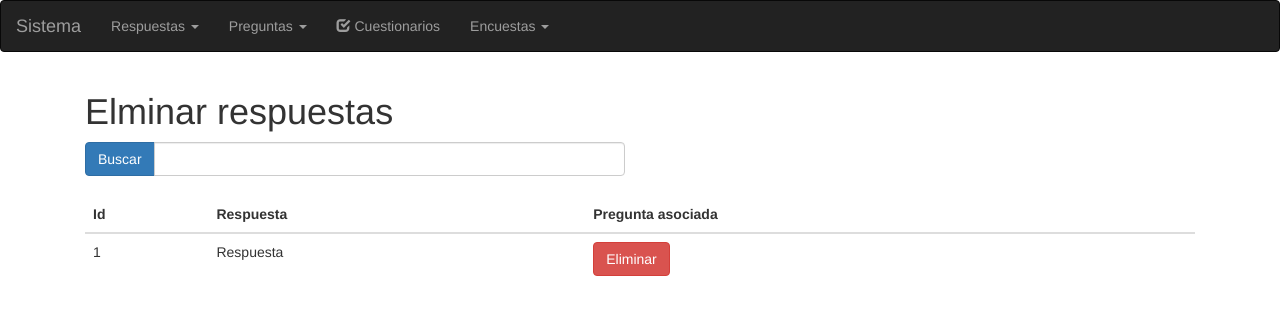
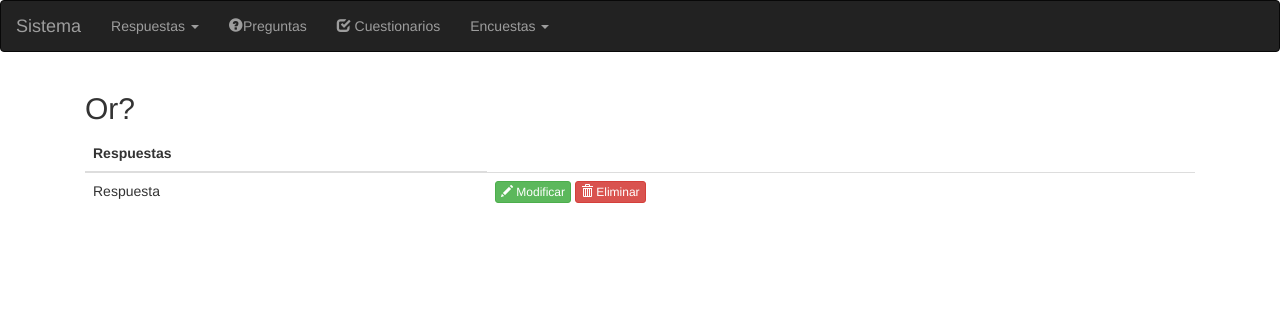
Before and after one commit to elxris/uam-se-project, a CodeIgniter app: page /uam-se-project/respuesta/verRespuestas/1 in a window 1280 px wide. Shown: the top 315 px of the page. Run offline with CodeIgniter, Linux system fonts and the light colour scheme.

Commit message:
Retrabajo e implementaciòn de S6

```diff
--- a/application/controllers/pregunta.php
+++ b/application/controllers/pregunta.php
@@ -9,9 +9,10 @@ class Pregunta extends CI_Controller {
 	}
 
 	public function index(){
+				$data['preguntas'] = $this->modelo_pregunta->obtenerPreguntas();
                 $this->load->view('headers');
                 $this->load->view('navbar');
-		$this->load->view('pregunta/AgregarPregunta');
+				$this->load->view('pregunta/listaPreguntas',$data);
                 $this->load->view('footer');
 	}
 
@@ -39,7 +40,7 @@ class Pregunta extends CI_Controller {
 				$data['preguntas'] = $this->modelo_pregunta->obtenerPreguntas();
 				$this->load->view('headers');
                 $this->load->view('navbar');
-		$this->load->view('pregunta/eliminarPregunta',$data);
+				$this->load->view('pregunta/listaPreguntas',$data);
                 $this->load->view('footer');
     }
 }
--- a/application/controllers/respuesta.php
+++ b/application/controllers/respuesta.php
@@ -10,6 +10,7 @@ class Respuesta extends CI_Controller {
         $this->load->helper('form');
         $this->load->helper('url');
         $this->load->model('modelo_respuesta');
+        $this->load->model('modelo_pregunta');
     }
 
     public function index() {
@@ -40,11 +41,13 @@ class Respuesta extends CI_Controller {
     }
 
     public function verRespuestas(){
-		$data['respuestas'] = $this->modelo_respuesta->obtenerRespuestas();
-                $this->load->view('headers');
-                $this->load->view('navbar');
-		$this->load->view('respuesta/eliminarRespuesta',$data);
-                $this->load->view('footer');
+        $id = $this->uri->segment(3);
+		$data['respuestas'] = $this->modelo_respuesta->obtenerRespuestas($id);
+        $data['pregunta'] = $this->modelo_pregunta->obtenerPregunta($id);
+        $this->load->view('headers');
+        $this->load->view('navbar');
+		$this->load->view('respuesta/listaRespuestas',$data,$data);
+        $this->load->view('footer');
 	}
 
 }
--- a/application/models/modelo_pregunta.php
+++ b/application/models/modelo_pregunta.php
@@ -20,6 +20,13 @@ class Modelo_pregunta extends CI_Model {
 		$this->db->where('idPregunta',$id);
 		$this->db->delete('pregunta');
 	}
+
+	function obtenerPregunta($id){
+		$this->db->where('idPregunta',$id);
+        $query = $this->db->get('pregunta');
+		if($query -> num_rows() > 0) return $query;
+		else return false;
+	}
 }
 
 ?>
--- a/application/models/modelo_respuesta.php
+++ b/application/models/modelo_respuesta.php
@@ -11,8 +11,9 @@ class Modelo_Respuesta extends CI_Model {
             'nombreRespuesta' => $data['nombreRespuesta']
         ));
     }
-    function obtenerRespuestas(){
-		$query = $this->db->get('respuesta');
+    function obtenerRespuestas($id){
+		$this->db->where('idPregunta',$id);
+        $query = $this->db->get('respuesta');
 		if($query -> num_rows() > 0) return $query;
 		else return false;
 	}
--- a/application/views/navbar.php
+++ b/application/views/navbar.php
@@ -12,12 +12,8 @@
           <li><a href="/uam-se-project/respuesta/verRespuestas">Eliminar Respuesta</a></li>
         </ul>
       </li>
-      <li class="dropdown"><a class="dropdown-toggle" data-toggle="dropdown" href="#">Preguntas <span class="caret"></span></a>
-        <ul class="dropdown-menu">
-          <li><a href="/uam-se-project/pregunta">Agregar Preguntas</a></li>
-          <li><a href="#">Modificar Preguntas</a></li>
-          <li><a href="/uam-se-project/pregunta/verPreguntas">Eliminar Preguntas</a></li>
-        </ul>
+      <li>
+        <a href="<?= base_url('/pregunta/')?>"><span class="glyphicon glyphicon-question-sign"></span>Preguntas</a>
       </li>
       <li><a href="<?= base_url('/cuestionario/') ?>"><span class="glyphicon glyphicon-check"></span> Cuestionarios</a></li>
       <li class="dropdown">
--- a/application/views/respuesta/eliminarRespuesta.php
+++ /dev/null
@@ -1,53 +0,0 @@
-
-<?php
-    $test = 'prueba de test';
-    $botonGuardar = array(
-            'value' => 'Registrar',
-            'name' => '' ,
-            'class' => 'btn btn-primary'
-    );
-?>
-
-<title>Eliminar respuestas</title>
-	<div class="container">
-        <div class="col-md-12" >
-            <h1>Elminar respuestas</h1>
-            <div class="row">
-                <div class="col-lg-6">
-                    <div class="input-group">
-                        <span class="input-group-btn">
-                            <button class="btn btn-primary" type="button">Buscar</button>
-                        </span>
-                        <input type="text" class="form-control">
-                    </div>
-                </div>
-            </div>
-            <br>
-            <table class="table">
-                <thead>
-                     <tr>
-                        <th scope="col">Id</th>
-                        <th scope="col">Respuesta</th>
-                        <th scope="col">Pregunta asociada</th>
-                    </tr>
-                </thead>
-                <tbody>
-                <?php
-	                if($respuestas){
-	                    foreach ($respuestas->result() as $respuesta) { ?>
-                    <tr>
-                        <td><?php echo $respuesta->idRespuesta; ?></td>
-                        <td><?php echo $respuesta->nombreRespuesta; ?></td>
-                        <td><a href="" class="btn btn-danger" value="Eliminar">Eliminar</a></td>
-                    </tr>
-                    <?php }
-	                    }else{
-		                    echo "<p>No existe el elemento</p>";
-	                }
-	            ?>
-                </tbody>
-            </table>
-            <div class="col-xs-6 offset-6">
-            </div>
-        </div>
-    </div>
--- /dev/null
+++ b/application/views/respuesta/listaRespuestas.php
@@ -0,0 +1,36 @@
+
+	<div class="container">
+        <div class="col-md-12" >
+            <h2><?php
+                            foreach ($pregunta->result() as $p) {
+                                echo $p->nombreCortoPregunta;
+                            }
+                ?></h2>
+            <table class="table">
+                <thead>
+                     <tr>
+                        <th scope="col">Respuestas</th>
+                    </tr>
+                </thead>
+                <tbody>
+                <?php
+	                if($respuestas){
+	                    foreach ($respuestas->result() as $respuesta) { ?>
+                    <tr>
+                        <td><?php echo $respuesta->nombreRespuesta; ?></td>
+                        <td>
+                            <a class="btn btn-xs btn-success" href="<?= base_url() ?>"><span class="glyphicon glyphicon-pencil"></span> Modificar</a>
+                            <a class="btn btn-xs btn-danger" href="<?= base_url('/pregunta/eliminar/'.$respuesta->idPregunta) ?>"><span class="glyphicon glyphicon-trash"></span> Eliminar</a>
+                        </td>
+                    </tr>
+                    <?php }
+	                    }else{
+		                    echo "<p>No existen respuestas</p>";
+	                }
+	            ?>
+                </tbody>
+            </table>
+            <div class="col-xs-6 offset-6">
+            </div>
+        </div>
+    </div>
```
Also changed, not shown: application/views/pregunta/listaPreguntas.php (added, +66 -0 lines). Lines whose indentation alone changed are shown as unchanged.
